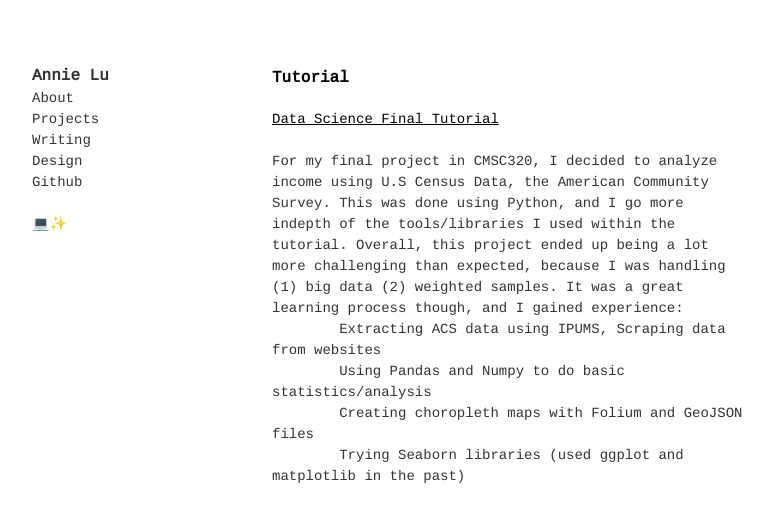
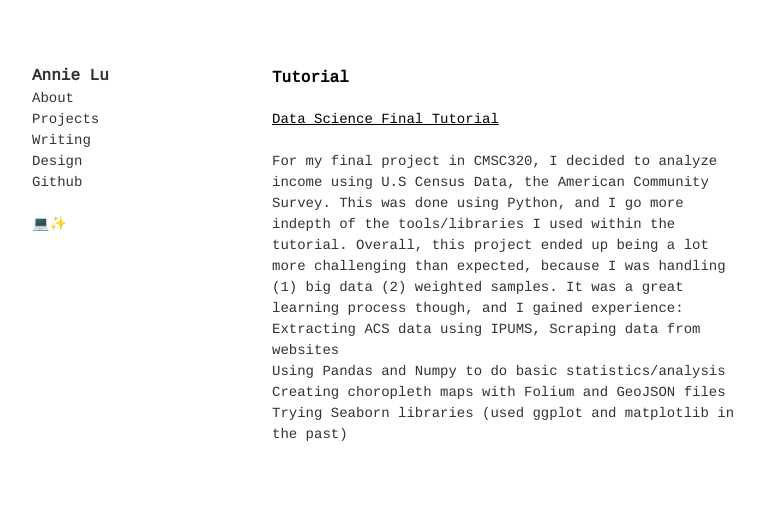
Before and after one commit to annie-lu/annie-lu.github.io, a Jekyll site: the page built from tutorial.html, in a window 1280 px wide. Shown: the top 522 px of the page, without its empty margins (96-869 px from the left). Built offline with Jekyll 4.4.1, drawn with Linux system fonts in a browser that asks for light colours.

Commit message:
Update tutorial.html

```diff
--- a/tutorial.html
+++ b/tutorial.html
@@ -2,8 +2,9 @@
 layout: posts
 title: Tutorial
 ---
-      <a href="https://github.com/annie-lu/final-tutorial" class="link black bg-animate underline hover-bg-washed-red">Data Science Final Tutorial</a>  <br/> <br/>  For my final project in CMSC320, I decided to analyze income using U.S Census Data, the American Community Survey. This was done using Python, and I go more indepth of the tools/libraries I used within the tutorial. Overall, this project ended up being a lot more challenging than expected, because I was handling (1) big data (2) weighted samples. It was a great learning process though, and I gained experience:
-<br/>&nbsp; &nbsp; &nbsp; &nbsp; Extracting ACS data using IPUMS, Scraping data from websites
-<br/>&nbsp; &nbsp; &nbsp; &nbsp; Using Pandas and Numpy to do basic statistics/analysis
-<br/>&nbsp; &nbsp; &nbsp; &nbsp; Creating choropleth maps with Folium and GeoJSON files
-<br/>&nbsp; &nbsp; &nbsp; &nbsp; Trying Seaborn libraries (used ggplot and matplotlib in the past)
+      <a href="https://github.com/annie-lu/final-tutorial" class="link black bg-animate underline hover-bg-washed-red">Data Science Final Tutorial</a>  <br/> <br/>  For my final project in CMSC320, I decided to analyze income using U.S Census Data, the American Community Survey. This was done using Python, and I go more indepth of the tools/libraries I used within the tutorial. Overall, this project ended up being a lot more challenging than expected, because I was handling (1) big data (2) weighted samples.
+It was a great learning process though, and I gained experience:
+</br> Extracting ACS data using IPUMS, Scraping data from websites
+</br> Using Pandas and Numpy to do basic statistics/analysis
+</br> Creating choropleth maps with Folium and GeoJSON files
+</br> Trying Seaborn libraries (used ggplot and matplotlib in the past)
```
